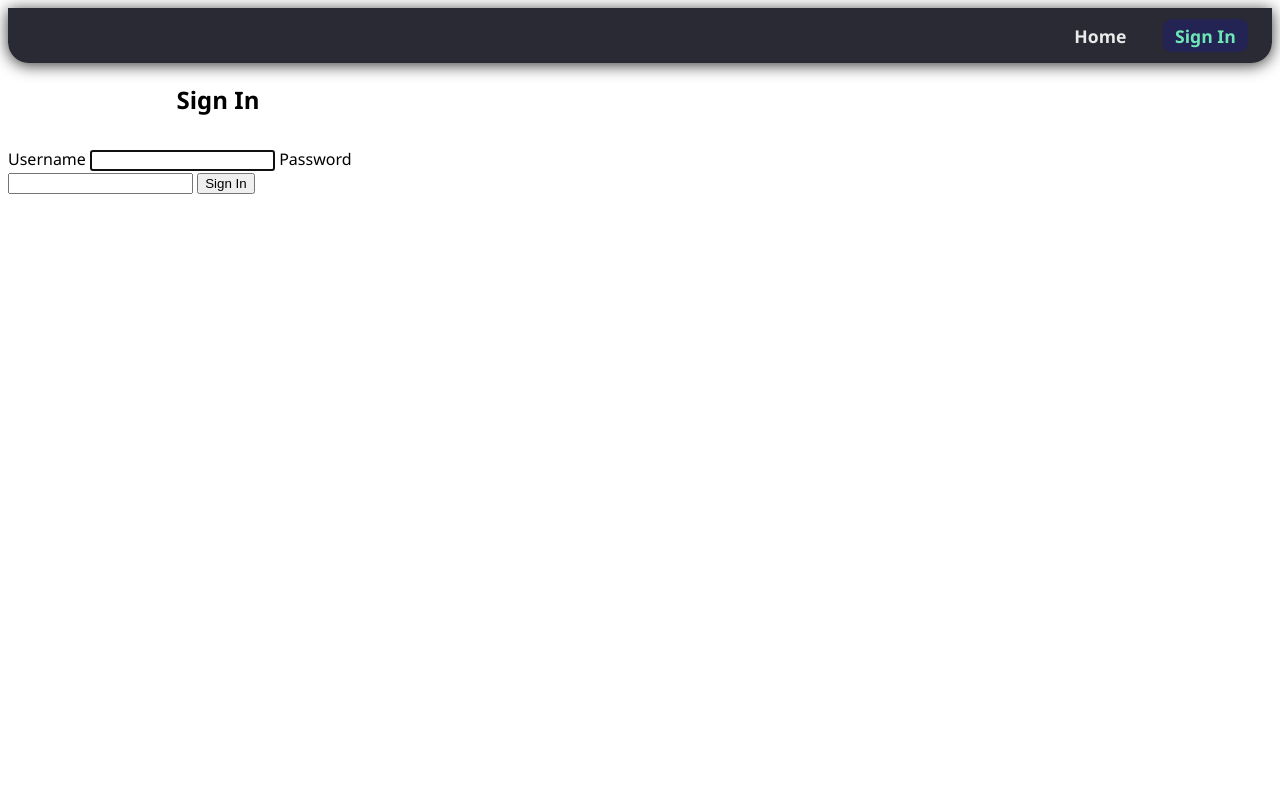
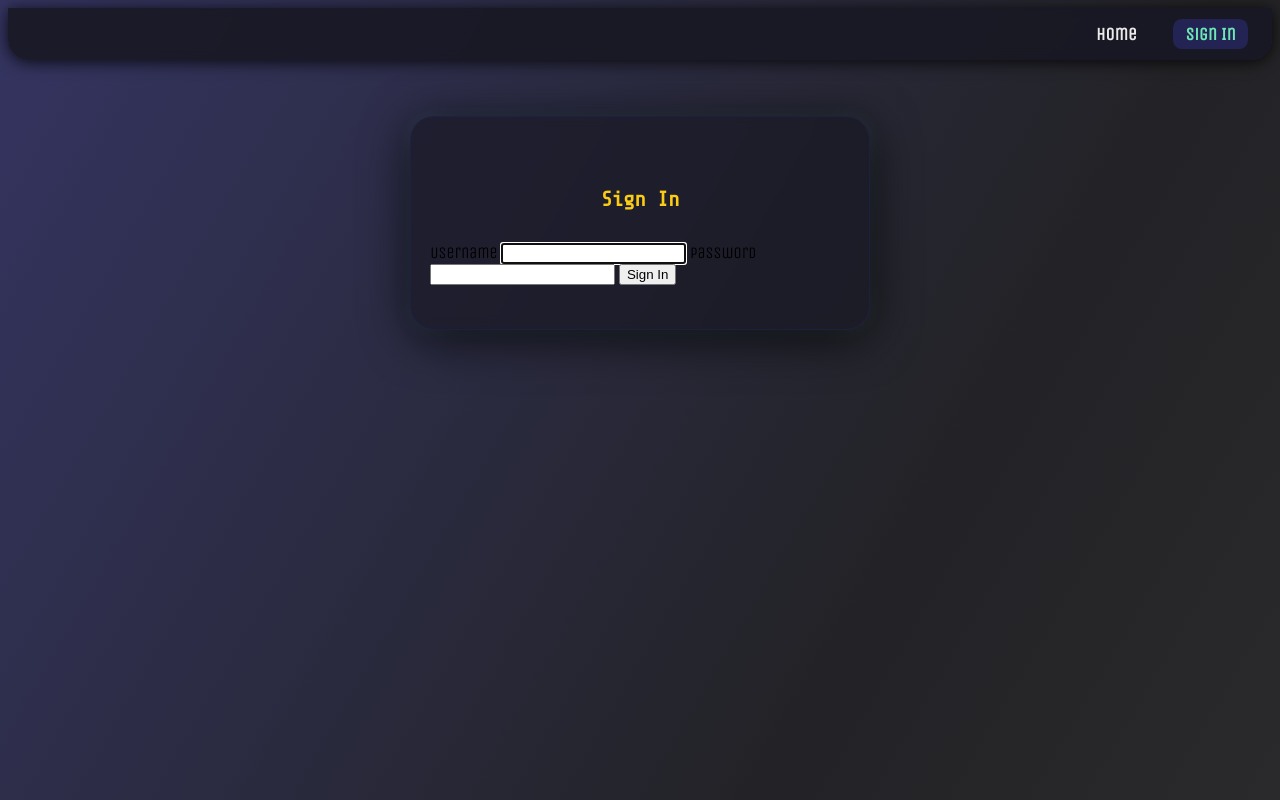
Before and after one commit to ragestar369/The-Syndicate, a plain HTML site: page login.html in a window 1280 px wide. Drawn offline with nearby package versions, Linux system fonts and the light colour scheme.

Commit message:
Update login.html

```diff
--- a/login.html
+++ b/login.html
@@ -4,15 +4,16 @@
   <meta charset="UTF-8" />
   <meta name="viewport" content="width=device-width, initial-scale=1.0"/>
   <title>Sign In | The Influence Syndicate</title>
+  <link href="https://fonts.googleapis.com/css2?family=Unica+One&family=Share+Tech+Mono&display=swap" rel="stylesheet">
   <link rel="stylesheet" href="style.css" />
 </head>
 <body>
-  <div id="live-bg"></div>
+  <div id="animated-bg"></div>
   <nav class="menu-bar">
     <a href="index.html" class="menu-item">Home</a>
     <a href="login.html" class="menu-item active">Sign In</a>
   </nav>
-  <main class="intro-content" style="max-width: 420px;">
+  <main class="floating-card" style="max-width: 420px;">
     <h2 style="text-align:center; margin-bottom:2rem;">Sign In</h2>
     <form id="login-form" autocomplete="off">
       <label for="username">Username</label>
```
